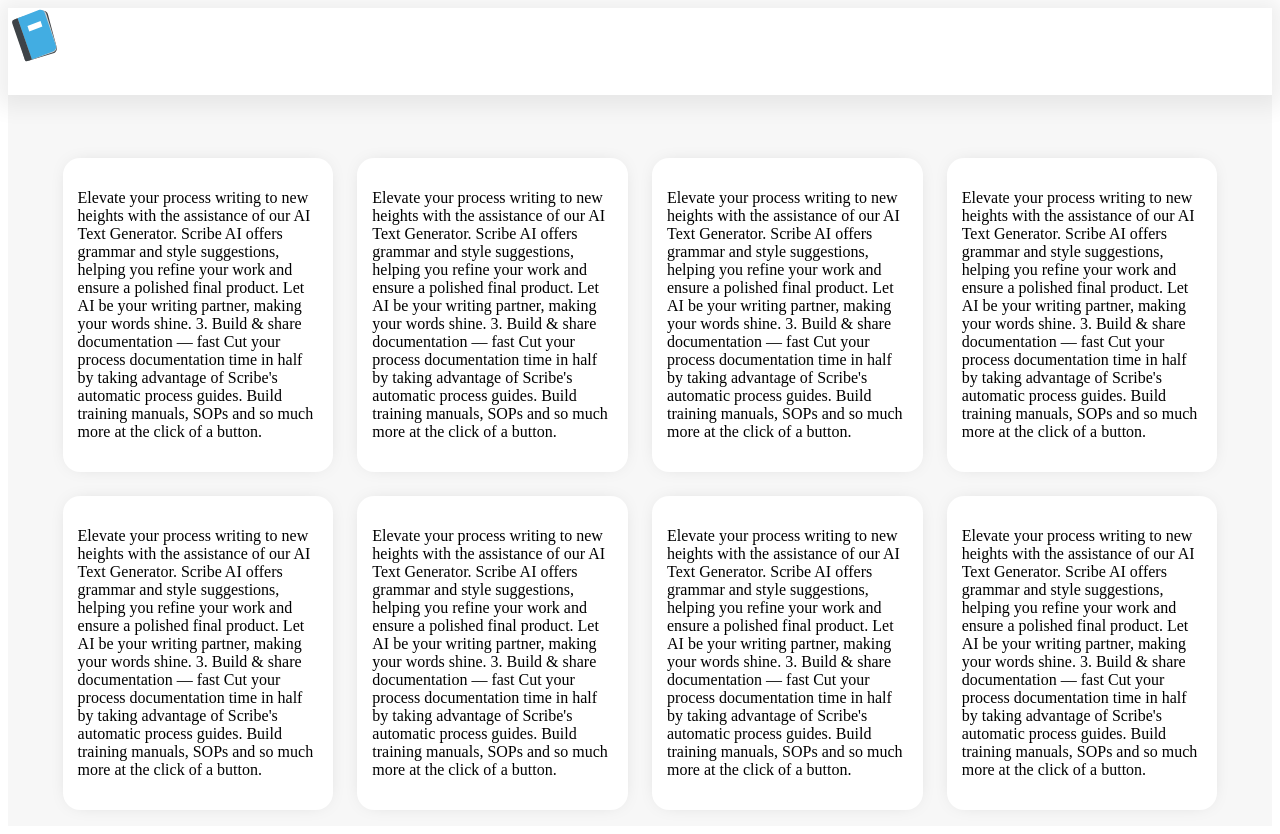
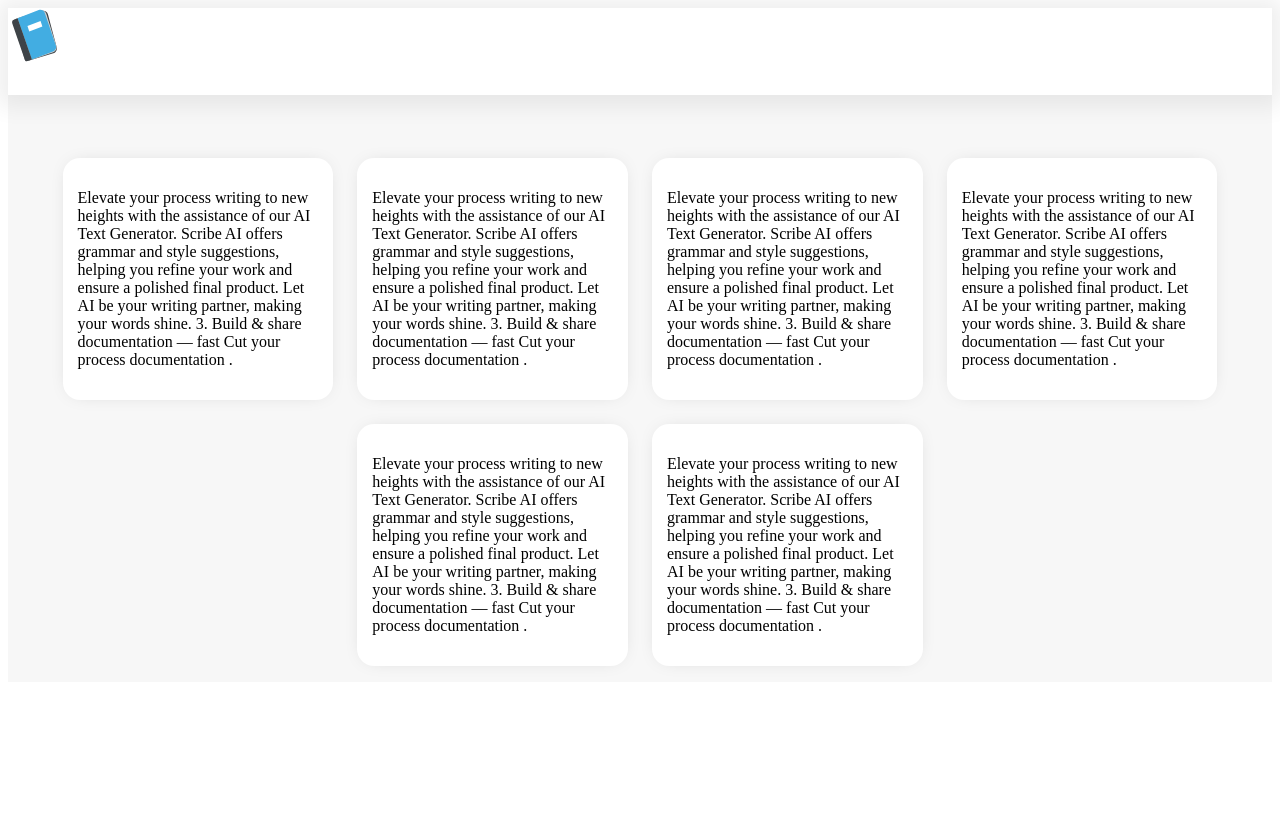
Before and after one commit to sibtain-raza/NoteBook, a React (Vite) app: page / in a window 1280 px wide. After the commit the page ends 800 px from the top, so only its background shows below. Built offline with nearby package versions, Linux system fonts and the light colour scheme.

Commit message:
create notes  and header components

```diff
--- a/src/App.css
+++ b/src/App.css
@@ -11,14 +11,7 @@ gap: 47px;
 background: #F7F7F7;
 }
 
-.header{
-  width: 100%;
-height: 87px;
-flex-shrink: 0;
-background: #FFF;
-box-shadow: 0px 1px 22px 10px rgba(0, 0, 0, 0.07);
 
-}
 
 .wrapper {
   display: flex;
--- a/src/App.tsx
+++ b/src/App.tsx
@@ -1,134 +1,17 @@
 import "./App.css";
+import NavBar from "./components/NavBar";
+import Notes from "./components/Notes";
 function App() {
   return (
     <div className="main">
-      <div className="header">
-        <svg
-          xmlns="http://www.w3.org/2000/svg"
-          width="53"
-          height="55"
-          viewBox="0 0 53 55"
-          fill="none"
-        >
-          <path
-            d="M34.1187 2.92187L12.5047 9.36718L9.10937 10.3984C6.62499 11.1719 6.45937 12.6328 7.12187 15.2109L16.4797 50.5312C17.1422 53.1094 17.8047 53.5391 20.3719 52.7656L23.7672 51.7344L45.3812 45.2891C47.8656 44.5156 49.3562 41.8516 48.6937 39.1875L39.9156 6.35937C39.2531 3.69531 36.6031 2.23437 34.1187 2.92187Z"
-            fill="#3E4347"
-          />
-          <path
-            d="M32.2969 2.40626L10.9313 9.71094L7.53594 10.8281C5.05157 11.6875 4.96876 13.1484 5.71407 15.7266L16.4797 50.6172C17.3078 53.1953 17.9703 53.5391 20.4547 52.6797L23.85 51.5625L45.2156 44.2578C47.7 43.3984 49.1078 40.6484 48.2797 38.0703L38.2594 5.58594C37.4313 3.00782 34.7813 1.63282 32.2969 2.40626Z"
-            fill="#D0D0D0"
-          />
-          <path
-            d="M30.7234 2.06249L9.60626 10.1406L23.85 51.5625L44.9672 43.4844C47.4516 42.5391 48.6938 39.7031 47.7828 37.125L36.7688 4.89843C35.9406 2.40624 33.2078 1.11718 30.7234 2.06249Z"
-            fill="#42ADE2"
-          />
-          <path
-            d="M6.29374 11.4297C3.80937 12.375 3.80937 13.8359 4.63749 16.4141L16.5625 50.875C17.4734 53.4531 18.1359 53.7969 20.6203 52.8516L23.9328 51.5625L9.60624 10.1406L6.29374 11.4297Z"
-            fill="#3E4347"
-          />
-          <path
-            d="M34.3672 18.3906L21.2828 23.4609L19.4609 18.0469L32.5453 13.0625L34.3672 18.3906Z"
-            fill="white"
-          />
-        </svg>
-      </div>
+      <NavBar />
       <div className="wrapper">
-        <div className="grid-item">
-          <p>
-            Elevate your process writing to new heights with the assistance of
-            our AI Text Generator. Scribe AI offers grammar and style
-            suggestions, helping you refine your work and ensure a polished
-            final product. Let AI be your writing partner, making your words
-            shine. 3. Build & share documentation — fast Cut your process
-            documentation time in half by taking advantage of Scribe's automatic
-            process guides. Build training manuals, SOPs and so much more at the
-            click of a button.
-          </p>
-        </div>
-        <div className="grid-item">
-          <p>
-            Elevate your process writing to new heights with the assistance of
-            our AI Text Generator. Scribe AI offers grammar and style
-            suggestions, helping you refine your work and ensure a polished
-            final product. Let AI be your writing partner, making your words
-            shine. 3. Build & share documentation — fast Cut your process
-            documentation time in half by taking advantage of Scribe's automatic
-            process guides. Build training manuals, SOPs and so much more at the
-            click of a button.
-          </p>
-        </div>
-        <div className="grid-item">
-          <p>
-            Elevate your process writing to new heights with the assistance of
-            our AI Text Generator. Scribe AI offers grammar and style
-            suggestions, helping you refine your work and ensure a polished
-            final product. Let AI be your writing partner, making your words
-            shine. 3. Build & share documentation — fast Cut your process
-            documentation time in half by taking advantage of Scribe's automatic
-            process guides. Build training manuals, SOPs and so much more at the
-            click of a button.
-          </p>
-        </div>
-        <div className="grid-item">
-          <p>
-            Elevate your process writing to new heights with the assistance of
-            our AI Text Generator. Scribe AI offers grammar and style
-            suggestions, helping you refine your work and ensure a polished
-            final product. Let AI be your writing partner, making your words
-            shine. 3. Build & share documentation — fast Cut your process
-            documentation time in half by taking advantage of Scribe's automatic
-            process guides. Build training manuals, SOPs and so much more at the
-            click of a button.
-          </p>
-        </div>
-        <div className="grid-item">
-          <p>
-            Elevate your process writing to new heights with the assistance of
-            our AI Text Generator. Scribe AI offers grammar and style
-            suggestions, helping you refine your work and ensure a polished
-            final product. Let AI be your writing partner, making your words
-            shine. 3. Build & share documentation — fast Cut your process
-            documentation time in half by taking advantage of Scribe's automatic
-            process guides. Build training manuals, SOPs and so much more at the
-            click of a button.
-          </p>
-        </div>
-        <div className="grid-item">
-          <p>
-            Elevate your process writing to new heights with the assistance of
-            our AI Text Generator. Scribe AI offers grammar and style
-            suggestions, helping you refine your work and ensure a polished
-            final product. Let AI be your writing partner, making your words
-            shine. 3. Build & share documentation — fast Cut your process
-            documentation time in half by taking advantage of Scribe's automatic
-            process guides. Build training manuals, SOPs and so much more at the
-            click of a button.
-          </p>
-        </div>
-        <div className="grid-item">
-          <p>
-            Elevate your process writing to new heights with the assistance of
-            our AI Text Generator. Scribe AI offers grammar and style
-            suggestions, helping you refine your work and ensure a polished
-            final product. Let AI be your writing partner, making your words
-            shine. 3. Build & share documentation — fast Cut your process
-            documentation time in half by taking advantage of Scribe's automatic
-            process guides. Build training manuals, SOPs and so much more at the
-            click of a button.
-          </p>
-        </div>
-        <div className="grid-item">
-          <p>
-            Elevate your process writing to new heights with the assistance of
-            our AI Text Generator. Scribe AI offers grammar and style
-            suggestions, helping you refine your work and ensure a polished
-            final product. Let AI be your writing partner, making your words
-            shine. 3. Build & share documentation — fast Cut your process
-            documentation time in half by taking advantage of Scribe's automatic
-            process guides. Build training manuals, SOPs and so much more at the
-            click of a button.
-          </p>
-        </div>
+        <Notes />
+        <Notes />
+        <Notes />
+        <Notes />
+        <Notes />
+        <Notes />
       </div>
     </div>
   );
--- /dev/null
+++ b/src/components/NavBar.css
@@ -0,0 +1,8 @@
+.header{
+ width: 100%;
+  height: 87px;
+  flex-shrink: 0;
+  background: #FFF;
+  box-shadow: 0px 1px 22px 10px rgba(0, 0, 0, 0.07);
+
+  }
--- /dev/null
+++ b/src/components/NavBar.tsx
@@ -0,0 +1,38 @@
+import "./NavBar.css";
+
+function NavBar() {
+  return (
+    <div className="header">
+      <svg
+        xmlns="http://www.w3.org/2000/svg"
+        width="53"
+        height="55"
+        viewBox="0 0 53 55"
+        fill="none"
+      >
+        <path
+          d="M34.1187 2.92187L12.5047 9.36718L9.10937 10.3984C6.62499 11.1719 6.45937 12.6328 7.12187 15.2109L16.4797 50.5312C17.1422 53.1094 17.8047 53.5391 20.3719 52.7656L23.7672 51.7344L45.3812 45.2891C47.8656 44.5156 49.3562 41.8516 48.6937 39.1875L39.9156 6.35937C39.2531 3.69531 36.6031 2.23437 34.1187 2.92187Z"
+          fill="#3E4347"
+        />
+        <path
+          d="M32.2969 2.40626L10.9313 9.71094L7.53594 10.8281C5.05157 11.6875 4.96876 13.1484 5.71407 15.7266L16.4797 50.6172C17.3078 53.1953 17.9703 53.5391 20.4547 52.6797L23.85 51.5625L45.2156 44.2578C47.7 43.3984 49.1078 40.6484 48.2797 38.0703L38.2594 5.58594C37.4313 3.00782 34.7813 1.63282 32.2969 2.40626Z"
+          fill="#D0D0D0"
+        />
+        <path
+          d="M30.7234 2.06249L9.60626 10.1406L23.85 51.5625L44.9672 43.4844C47.4516 42.5391 48.6938 39.7031 47.7828 37.125L36.7688 4.89843C35.9406 2.40624 33.2078 1.11718 30.7234 2.06249Z"
+          fill="#42ADE2"
+        />
+        <path
+          d="M6.29374 11.4297C3.80937 12.375 3.80937 13.8359 4.63749 16.4141L16.5625 50.875C17.4734 53.4531 18.1359 53.7969 20.6203 52.8516L23.9328 51.5625L9.60624 10.1406L6.29374 11.4297Z"
+          fill="#3E4347"
+        />
+        <path
+          d="M34.3672 18.3906L21.2828 23.4609L19.4609 18.0469L32.5453 13.0625L34.3672 18.3906Z"
+          fill="white"
+        />
+      </svg>
+    </div>
+  );
+}
+
+export default NavBar;
--- /dev/null
+++ b/src/components/Notes.css
@@ -0,0 +1,11 @@
+.grid-item{
+    box-sizing: border-box;
+    width: 23%;
+    height: 100%;
+    flex-shrink: 0;
+    border-radius: 17px;
+    background: #FFF;
+    box-shadow: 0px 0px 20px -10px rgba(0, 0, 0, 0.25);
+    padding: 15px;
+
+    }
--- /dev/null
+++ b/src/components/Notes.tsx
@@ -0,0 +1,15 @@
+function Notes() {
+  return (
+    <div className="grid-item">
+      <p>
+        Elevate your process writing to new heights with the assistance of our
+        AI Text Generator. Scribe AI offers grammar and style suggestions,
+        helping you refine your work and ensure a polished final product. Let AI
+        be your writing partner, making your words shine. 3. Build & share
+        documentation — fast Cut your process documentation .
+      </p>
+    </div>
+  );
+}
+
+export default Notes;
--- a/src/services/types.ts
+++ b/src/services/types.ts
@@ -0,0 +1,4 @@
+export type Notetype{
+    id:string;
+    content:string;
+}
```
